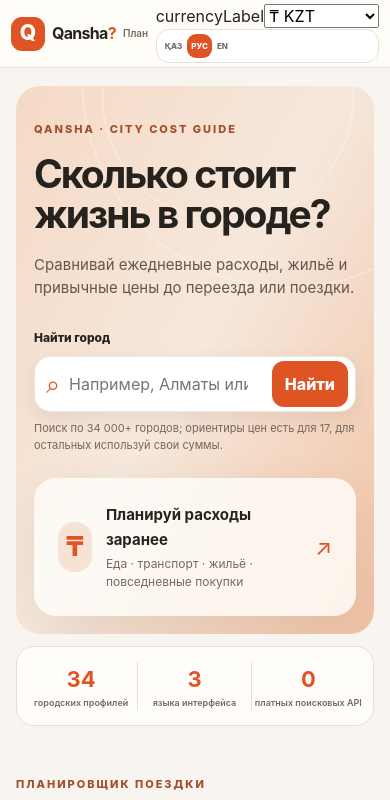
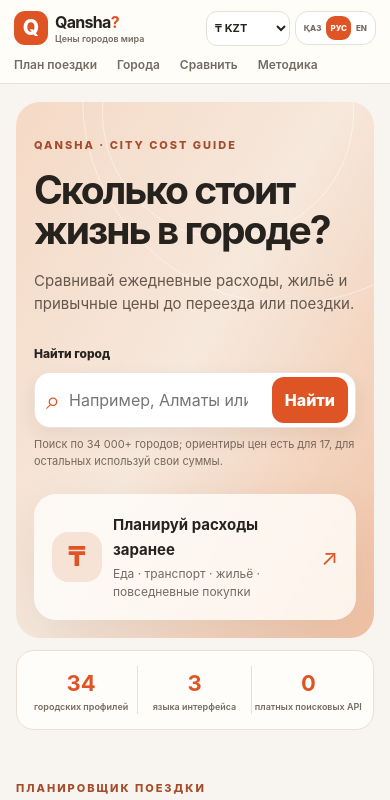
Before and after one commit to KrodusZx/Qansha, a website: page index.html in a window 390 px wide. Shown: the top 800 px of the page. Drawn offline with Linux system fonts and the light colour scheme.

Commit message:
Expand sourced city guide and improve currency UI

```diff
--- a/cost-guide.css
+++ b/cost-guide.css
@@ -45,3 +45,34 @@
 @media(max-width:800px){
   .search .suggestions{position:relative;top:auto;left:auto;right:auto;max-height:min(35vh,240px)}
 }
+
+/* Compact language and currency controls without clipping the brand slogan. */
+.header-controls{display:flex;align-items:center;gap:10px;flex:none}
+.currency-control{display:grid;gap:1px;color:var(--muted);font-size:9px;font-weight:700;line-height:1.1}
+.currency-control select{min-width:95px;max-width:110px;height:35px;border:1px solid var(--line);border-radius:11px;background:white;color:var(--ink);font-size:11px;font-weight:750;padding:4px}
+.source-note{margin:10px 0 0;color:var(--muted);font-size:12px;line-height:1.5}
+.source-note a{color:var(--orange);font-weight:750}
+.planner-inputs .planner-field{align-content:start;grid-template-rows:minmax(44px,auto) 48px auto}
+.planner-inputs .planner-field>span{line-height:1.35}
+.planner-inputs .planner-field input{height:48px}
+.planner-inputs .planner-field small{min-height:32px}
+.stat-mark{flex:none}
+.hero-stat>div{min-width:0}
+@media(max-width:800px){
+ .topbar{gap:9px}.header-controls{gap:5px}.currency-control select{min-width:80px;max-width:94px}.main-nav{margin-left:0}
+}
+@media(max-width:600px){
+ .topbar{height:auto;min-height:84px;padding:9px 14px 7px;display:grid;grid-template-columns:minmax(0,1fr) auto;grid-template-rows:auto auto;gap:7px 8px}
+ .topbar .brand{grid-column:1;grid-row:1;min-width:0}
+ .topbar .brand small{display:block;font-size:9px;white-space:nowrap}
+ .header-controls{grid-column:2;grid-row:1}
+ .main-nav{grid-column:1/-1;grid-row:2;width:100%;gap:20px;min-width:0;overflow-x:auto;white-space:nowrap}
+ .main-nav a{font-size:12px;flex:none}
+ .currency-control span{position:absolute;width:1px;height:1px;overflow:hidden;clip-path:inset(50%)}
+ .currency-control select{min-width:78px;max-width:84px}
+ .planner-inputs .planner-field{grid-template-rows:minmax(63px,auto) 48px auto}
+ .planner-inputs .planner-field small{min-height:40px}
+ .hero-stat{padding:18px;gap:11px}
+ .hero-stat .stat-arrow{flex:none}
+}
+@media(max-width:360px){.topbar{padding-inline:10px}.language button{padding:6px 3px}.currency-control select{min-width:70px;max-width:70px}.topbar .brand b{font-size:15px}.topbar .brand small{font-size:8px}}
```
